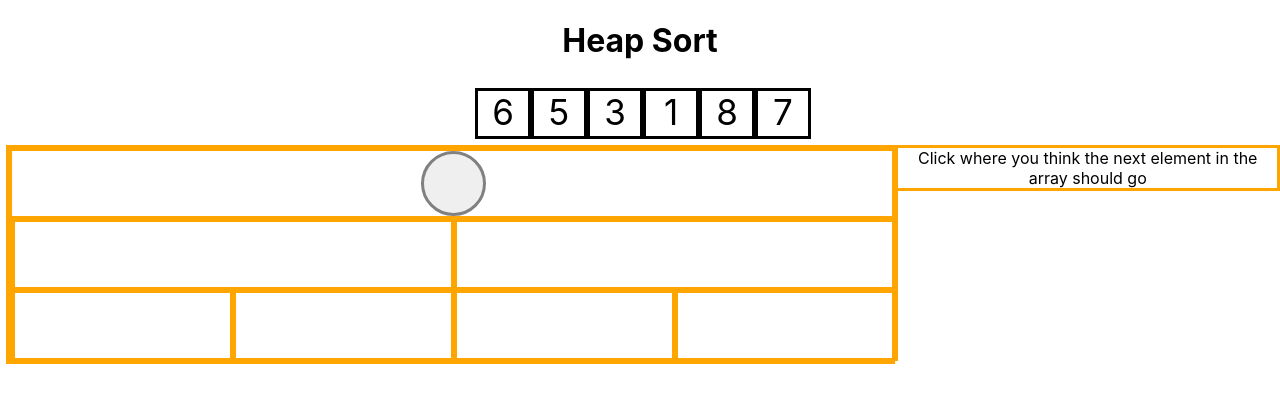
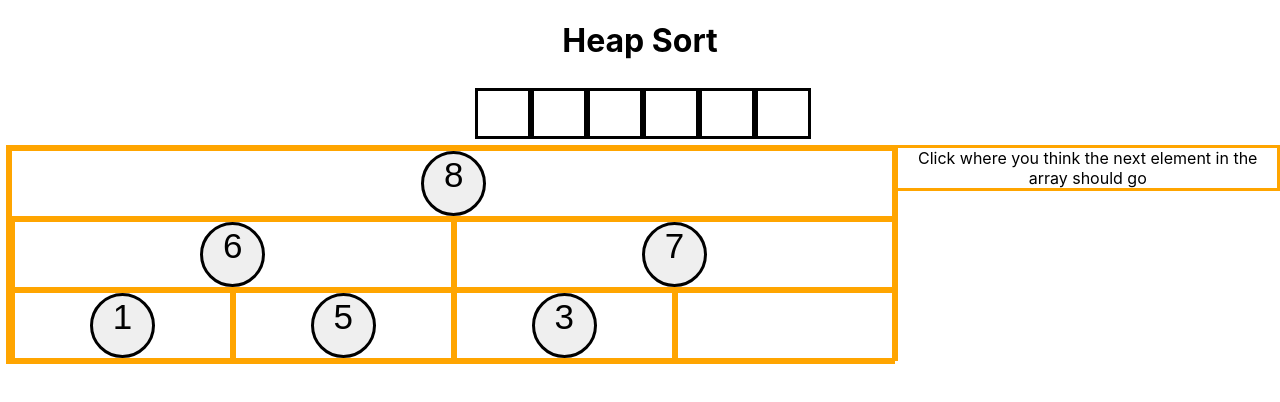
Before and after one commit to rebec123/TeachingTool, a React (Create React App) app in the folder tool/: page /Heap in a window 1280 px wide. Shown: the top 402 px of the page. Built offline with nearby package versions, Linux system fonts and the light colour scheme.

Commit message:
Progress made on heap deletion phase

```diff
--- a/tool/src/Pages/Heap.js
+++ b/tool/src/Pages/Heap.js
@@ -19,6 +19,8 @@ import { useDrop, useDrag } from "react-dnd";
         </div>
     );
 }*/
+
+//When user needs to switch node position, that should be text tip until they've done it
 
 const elementList = [
     {
@@ -91,6 +93,41 @@ function Element({ id, contents }) {
 
 const treeSetUp = () => {
     let result = [];
+    if (true) {//Temp!!!!: testing mode for deletion
+        result.push({});
+        result.push({
+            id: 5,
+            contents: 8,
+            ref: undefined
+        });
+        result.push({
+            id: 1,
+            contents: 6,
+            ref: undefined
+        });
+        result.push({
+            id: 6,
+            contents: 7,
+            ref: undefined
+        });
+        result.push({
+            id: 4,
+            contents: 1,
+            ref: undefined
+        });
+        result.push({
+            id: 2,
+            contents: 5,
+            ref: undefined
+        });
+        result.push({
+            id: 3,
+            contents: 3,
+            ref: undefined
+        });
+
+    }
+    else {
         result.push({});
         for (let i = 1; i <= elementList.length; i++) {
             result.push({
@@ -98,6 +135,7 @@ const treeSetUp = () => {
                 contents: "",
                 ref: undefined
             });
+        }
     }
     return result;
 }
@@ -109,6 +147,7 @@ const treeSetUp = () => {
 function Heap() {
     const [tipText, setTipText] = useState("Click where you think the next element in the array should go");
     const [tree, setTree] = useState(treeSetUp());
+    const [topArray, setTopArray] = useState([,]);//Code doesn't like this w/o comma
     const [arIndex, setArIndex] = useState(0);//start at 1 or 0?
     const [dropTarget, setDropTarget] = useState(0);
     const [{ isOver }, drop] = useDrop(() => ({
@@ -123,7 +162,8 @@ function Heap() {
         let indexOfTarget = tree.findIndex(el => el.ref === drop);
 
         console.log("dropped : " + indexOfDropped + " target : " + indexOfTarget);
-
+        //insertion mode
+        if (arIndex === elementList.length) {
             if (indexOfTarget === Math.floor(indexOfDropped / 2) && tree[indexOfDropped].contents > tree[indexOfTarget].contents) {
                 console.log("Valid af!");
 
@@ -143,18 +183,48 @@ function Heap() {
             else {
                 console.log("not valid");
             }
+        }
+        else {//deletion mode
+            if (tree[1].contents === " " && indexOfDropped === elementList.length - 1) {
+                console.log("valid deletion mode drop");
+            }
+            else {
+                console.log("wut");
+            }
+        }
+
 
     }
 
 
     const array = () => {
+        const result = [];
+        if (true) {//temp!!!!! change so there's a state that maintains what should appear in this array
+            topArray.map(element => {
+                result.push(
+                    <div className="ar-el-container">
+                        <Element contents={element.contents} id={element.id} />
+                    </div>
+                )
+            });
+            let blanksLeft = elementList.length - (topArray.length - 1);
+            //console.log(blanksLeft);
+            for (let i = 0; i < blanksLeft; i++) {
+                //console.log("i: "+i);
+                result.push(
+                    <div className="ar-el-container">
+                        <Element contents=" " id="" />
+                    </div>
+                )
+            }
+        }
+        else {
+
             //shouldn't be element list! just temporary. If numbers aren't in array (been removed) should still maintain each posiition so we see empty array properly
             //need to make ar-el-container a drag target during deletion process?? Or should user just becale to click the node they want to delete?
-        const result = [];
             //console.log(elementList);
             result.push(
                 <>
-                <div className="array-heap">
                     {
                         elementList.map(element => {
                             return (
@@ -164,12 +234,15 @@ function Heap() {
                             )
                         })
                     }
-                </div>
                 </>
             );
 
+        }
+
         return (
-            result
+            <div className="array-heap">
+                {result}
+            </div>
         );
     }
 
@@ -196,7 +269,7 @@ function Heap() {
     //In mathematical terms, a "complete" max-heap means that no child node is greater than its parent.
     //It doesn't necessarily mean that it is "complete" as in all array elements are now in the tree
     const isTreeComplete = () => {
-        console.log("arr index " + arIndex);
+        //console.log("arr index " + arIndex);
         for (let i = 2; i <= arIndex; i++) {
             if (tree[i].contents > tree[Math.floor(i / 2)].contents) {
                 return false;
@@ -224,12 +297,12 @@ function Heap() {
             return false;
         }
     }
-
-    const onNodeClick = (index) => {
+    //"I" for insertion phase
+    const onNodeClickI = (index) => {
         //checking the user filled in the correct node (binary tree needs to be "complete" for heapsort algorithm)
         let treeComplete = isTreeComplete();
         console.log(treeComplete);
-        if (index - 1 === arIndex && treeComplete) {//AND if nothing else in tree needs shifting?
+        if (index - 1 === arIndex && treeComplete) {
             let newContents = elementList[arIndex].contents;
             let oldTree = tree;
             tree.findIndex((el) => (el.index))
@@ -240,7 +313,13 @@ function Heap() {
                 el => (el.id === i ? Object.assign(el, { contents: newContents }) : el)
             ));*/
             setArIndex(arIndex + 1);
+            //Is this right?????
+            if (arIndex === elementList.length && isTreeComplete()) {
+                setTipText("Click the node that should be deleted from the heap and added to the new ordered array");
+            }
+            else {
                 setTipText("Click where you think the next element in the array should go");
+            }
             //Need to check that the child is less than parent (so it's a valid max heap);
             //console.log(tree);
             if (needToReorder(index)) {//dont forget to pass this method args you numpty!
@@ -252,33 +331,60 @@ function Heap() {
             setTipText("That's not the next position, try again.");
         }
     }
+
+    //NTS: if page isnt rerendering immediatile, slice(); is a little hack :) assing new var slice of old stae var
+
+    //"D" for deletion phase
+    const onNodeClickD = (index) => {
+        if (index === 1) {
+            console.log("woop");
+            let newTopArray = topArray;
+            newTopArray.push(tree[1]);
+            setTopArray(newTopArray);
+            let newTree = tree;
+            newTree[1] = {
+                id: "", contents: " ", ref: drop
+            };
+            //newTree[1].ref = drag
+            setTree(newTree);
+            if (true) {
+                setTipText("Drag the correct node to take the place of the old root node.");
+            }
+            //set tree root to nothing or smthing?
+        }
+        else {
+            setTipText("That is not the element that should be deleted next, try again");
+        }
+    }
+    //need to empty array as tree gets filled?
+    //need an arrow or colour pointing to element in array being placed in tree
     //Weird: grey looks smaller than black cirlce
     const nodeDisplay = (i) => {
         let result = [];
-        /*if (arIndex === elementList.length && isTreeComplete()) {
+        if (i > elementList.length) {//out of bounds
+            return result;
+        }
+        //temp!!!!!!!!! replace 6 with arIndex
+        //Tree is ordered and its time to delete root
+        if (6 === elementList.length && isTreeComplete()) {
             //deletion mode (getting ordered array)
-            console.log("deletion time");
-            if (i === 1) {
+            //console.log(tree);//delete root then drag node that should take its place? then drag around
             result.push(
-                <button className="circle" onClick={() => onNodeClick(i)}>
+                <button className="circle" onClick={() => onNodeClickD(i)} ref={tree[i].ref }>
                     <Element contents={tree[i].contents} id={tree[i].id} />
                 </button>)
         }
-            else {//this is wrong! just temp for testing!!
+        //We're in deletion phase but the heap needs reordering
+        //temp!!!!!!!!! replace 6 with arIndex
+        else if (6 === elementList.length) {
             result.push(
-                    <div className="circle" ref={tree[i].ref}>
+                <div className="circle" ref={tree[i].ref} >
                     <Element contents={tree[i].contents} id={tree[i].id} />
                 </div>
             )
         }
-        }*/
-        if (false) { }//got here^^ figure out deletion mode
+        //Still filling up heap
         else {
-            if (i > elementList.length) {
-                //setArIndex(0);//cant set here- infinite re renders :( - but do need to set somewhere!
-                //set screen to deletetion mode or somthing! (all inserts are finished, time to delete)
-                return result;
-            }
             //If node has contents, display
             //NOT TO SELF, IS INDEX CORRECT HERE? COULD CAUSE WEIRD ERRORS SO KEEP LOOK OUT
             //console.log("tree ref: " + tree[i].ref);
@@ -291,12 +397,12 @@ function Heap() {
             }
             //If 1 has no content, we want to display it as a button (can't lump it in with children like below because root has no children)
             else if (i === 1) {
-                result.push(<button className="circle-grey" onClick={() => onNodeClick(i)}></button>)
+                result.push(<button className="circle-grey" onClick={() => onNodeClickI(i)}></button>)
             }
             //If the node's parent is showing, display node as grey button
             else if (i / 2 >= 1) {
                 if (tree[Math.floor(i / 2)].contents) {
-                    result.push(<button className="circle-grey" onClick={() => onNodeClick(i)}></button>)
+                    result.push(<button className="circle-grey" onClick={() => onNodeClickI(i)}></button>)
                 }
             }
         }
```
Lines whose indentation alone changed are shown as unchanged.
